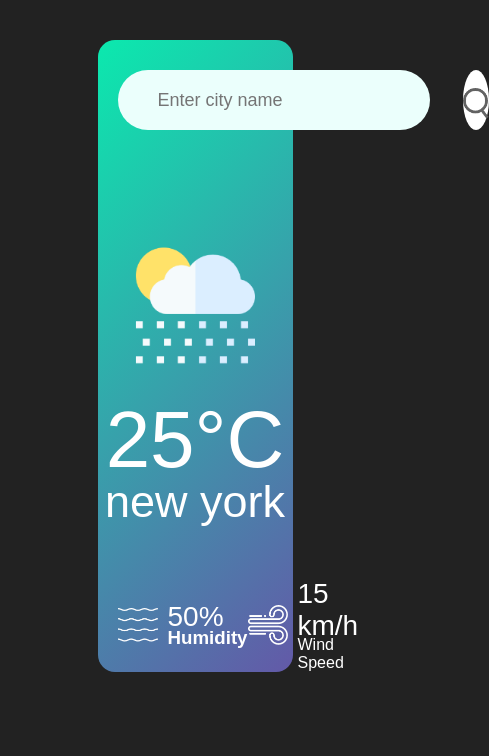
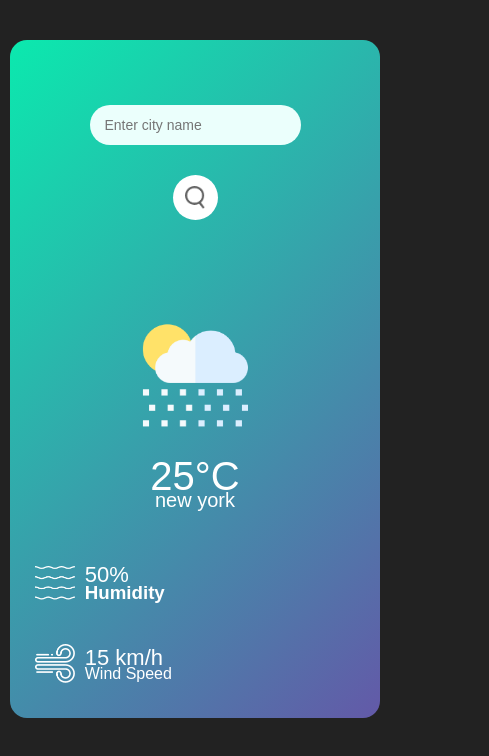
Before and after one commit to saumya185/weather-app-js, a plain HTML site: page index.html in a window 390 px wide. Shown: the whole page, 489 px wide, since content can reach past the window. Drawn offline with Linux system fonts and the light colour scheme.

Commit message:
Add files via upload

```diff
--- a/style.css
+++ b/style.css
@@ -1,86 +1,162 @@
-*{
+* {
     margin: 0;
     padding: 0;
     font-family: 'Poppins', sans-serif;
     box-sizing: border-box;
 }
-body{
-    background:#222;
+
+body {
+    background: #222;
 }
-.card{
-    width: 50%;
+
+.card {
+    width: 90%;           /* Change from fixed 50% to 90% for small screens */
     max-width: 470px;
-    background:linear-gradient(135deg,#0be9ae,#6359a8);
+    background: linear-gradient(135deg,#0be9ae,#6359a8);
     color: #fff;
     margin: 40px auto 0;
     border-radius: 17px;
     text-align: center;
+    padding: 20px;       /* Added some padding for better spacing */
 }
-.search{
+
+.search {
     width: 100%;
     display: flex;
     align-items: center;
     justify-content: space-between;
     margin: 30px auto;
     padding: 30px 20px;
+    gap: 15px;           /* Adds gap between input and button */
 }
-.search input{
+
+.search input {
     border: 0;
-/* width: 20%;
-height: 20%; */
     outline: 0;
     background: #ebfffc;
     color: #333;
-padding: 30px 40px;
-height: 60px;
+    padding: 15px 20px; /* Reduced padding for small devices */
+    height: 50px;       /* Slightly smaller height */
     border-radius: 30px;
     flex: 1;
-margin-right: 33px;
-font-size: 18px;
+    margin-right: 0;    /* We'll manage spacing with gap */
+    font-size: 16px;    /* Adjust font size */
 }
-.search button{
+
+.search button {
     border: 0;
     outline: 0;
     background: white;
     border-radius: 50%;
-    width: 60px;
-    height: 60px;
+    width: 50px;        /* Smaller button on small screens */
+    height: 50px;
     cursor: pointer;
+    display: flex;
+    align-items: center;
+    justify-content: center;
 }
+
 .search button img {
-    width: 26px;
-    padding-top: 10px;
+    width: 20px;
+    padding-top: 0;
 }
-.weather-icon{
-    width: 170px;
+
+.weather-icon {
+    width: 150px;
     margin-top: 30px;
 }
-.weather h1{
-    font-size: 80px;
+
+.weather h1 {
+    font-size: 60px;   /* Smaller font size on smaller devices */
     font-weight: 500;
 }
-.weather h2{
-    font-size: 45px;
+
+.weather h2 {
+    font-size: 30px;
     font-weight: 400;
     margin-top: -10px;
 }
-.details{
+
+.details {
     display: flex;
     align-items: center;
     justify-content: space-between;
     padding: 0 20px;
     margin-top: 50px;
+    flex-wrap: wrap;   /* Allow wrapping on small screens */
+    gap: 20px;
 }
-.col{
+
+.col {
     display: flex;
     align-items: center;
     text-align: left;
+    flex: 1 1 45%;     /* Flex basis for two columns on bigger screens, full width on smaller */
+    min-width: 140px;  /* Minimum width for each column */
 }
-.col img{
+
+.col img {
     width: 40px;
     margin-right: 10px;
 }
-.humidity,.wind{
-    font-size: 28px;
+
+.humidity, .wind {
+    font-size: 22px;
     margin-bottom: -6px;
 }
+
+/* MEDIA QUERIES for responsiveness */
+@media (max-width: 768px) {
+    .card {
+        width: 95%;
+        padding: 15px;
+    }
+    .search {
+        flex-direction: column;
+        padding: 20px 10px;
+    }
+    .search input {
+        margin-right: 0;
+        margin-bottom: 15px;
+        height: 50px;
+        font-size: 16px;
+        padding: 15px 20px;
+    }
+    .search button {
+        width: 50px;
+        height: 50px;
+    }
+    .weather h1 {
+        font-size: 50px;
+    }
+    .weather h2 {
+        font-size: 25px;
+    }
+    .details {
+        flex-direction: column;
+        align-items: flex-start;
+        padding: 0 10px;
+    }
+    .col {
+        flex: 1 1 100%;
+        margin-bottom: 20px;
+    }
+}
+
+@media (max-width: 480px) {
+    .weather h1 {
+        font-size: 40px;
+    }
+    .weather h2 {
+        font-size: 20px;
+    }
+    .search input {
+        font-size: 14px;
+        height: 45px;
+        padding: 12px 15px;
+    }
+    .search button {
+        width: 45px;
+        height: 45px;
+    }
+}
```
Lines whose indentation alone changed are shown as unchanged.
